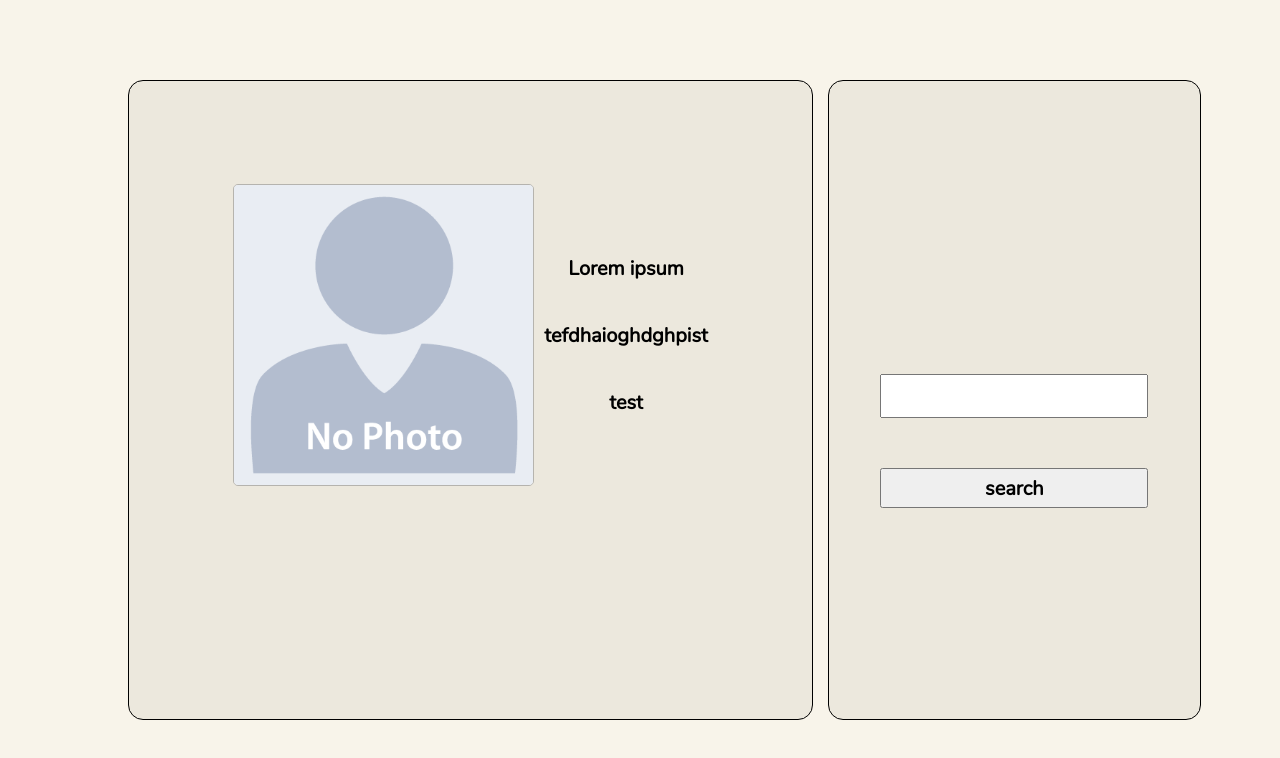
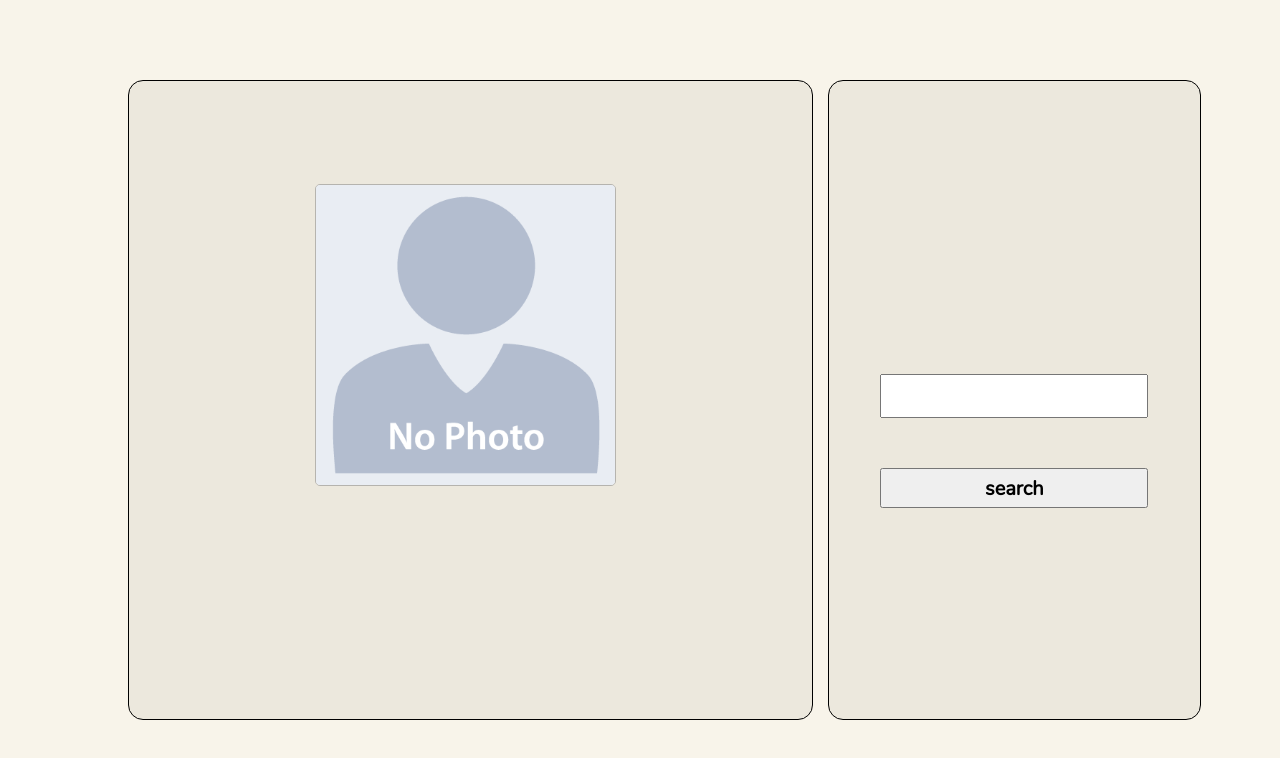
Before and after one commit to Alivolley/fetchGit, a plain HTML site: page index.html in a window 1280 px wide. Drawn offline with Linux system fonts and the light colour scheme.

Commit message:
debugg : inner htmls

```diff
--- a/index.html
+++ b/index.html
@@ -15,9 +15,9 @@
                <div class="left-describtion">
                   <img src="utils/images/no-picture.jpg" alt="" class="image" />
                   <div class="left-infos">
-                     <p class="name">Lorem ipsum</p>
-                     <p class="address">tefdhaioghdghpist</p>
-                     <p class="location">test</p>
+                     <p class="name"></p>
+                     <p class="address"></p>
+                     <p class="location"></p>
                   </div>
                </div>
 
```
